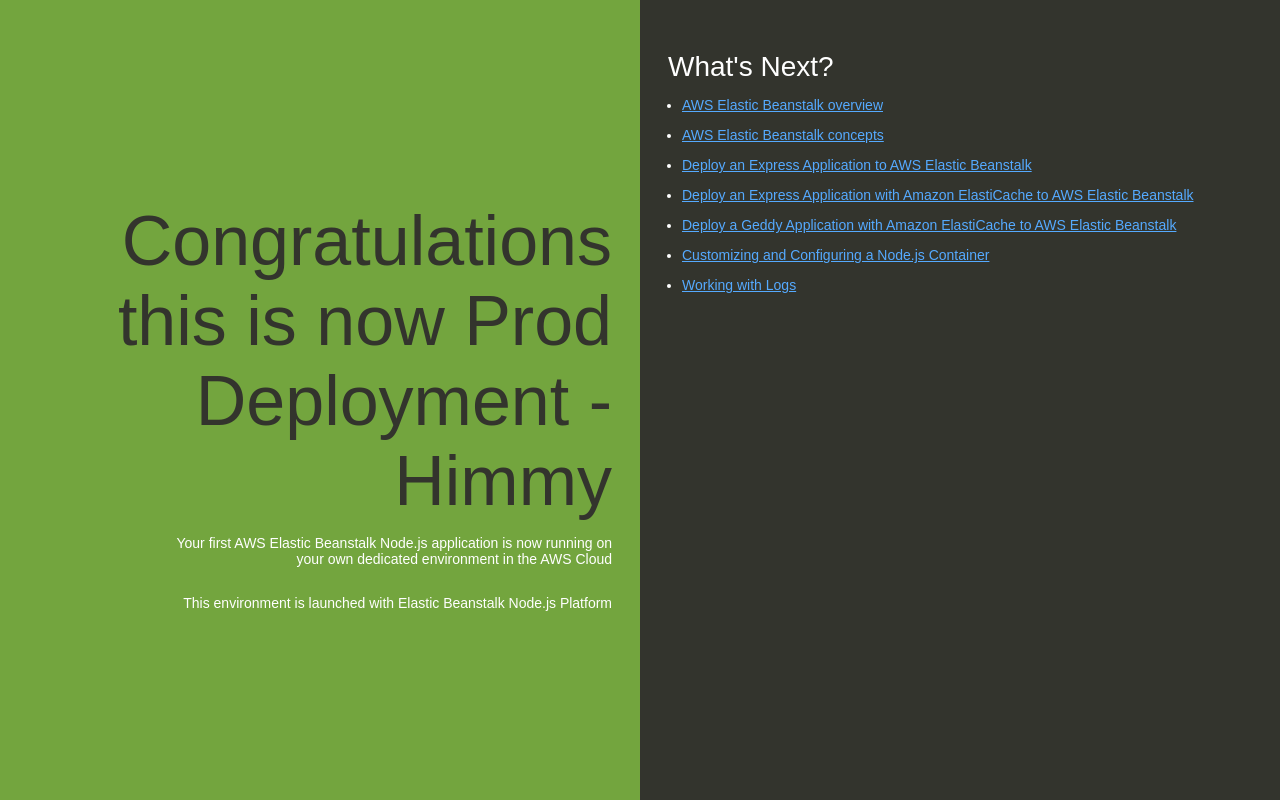
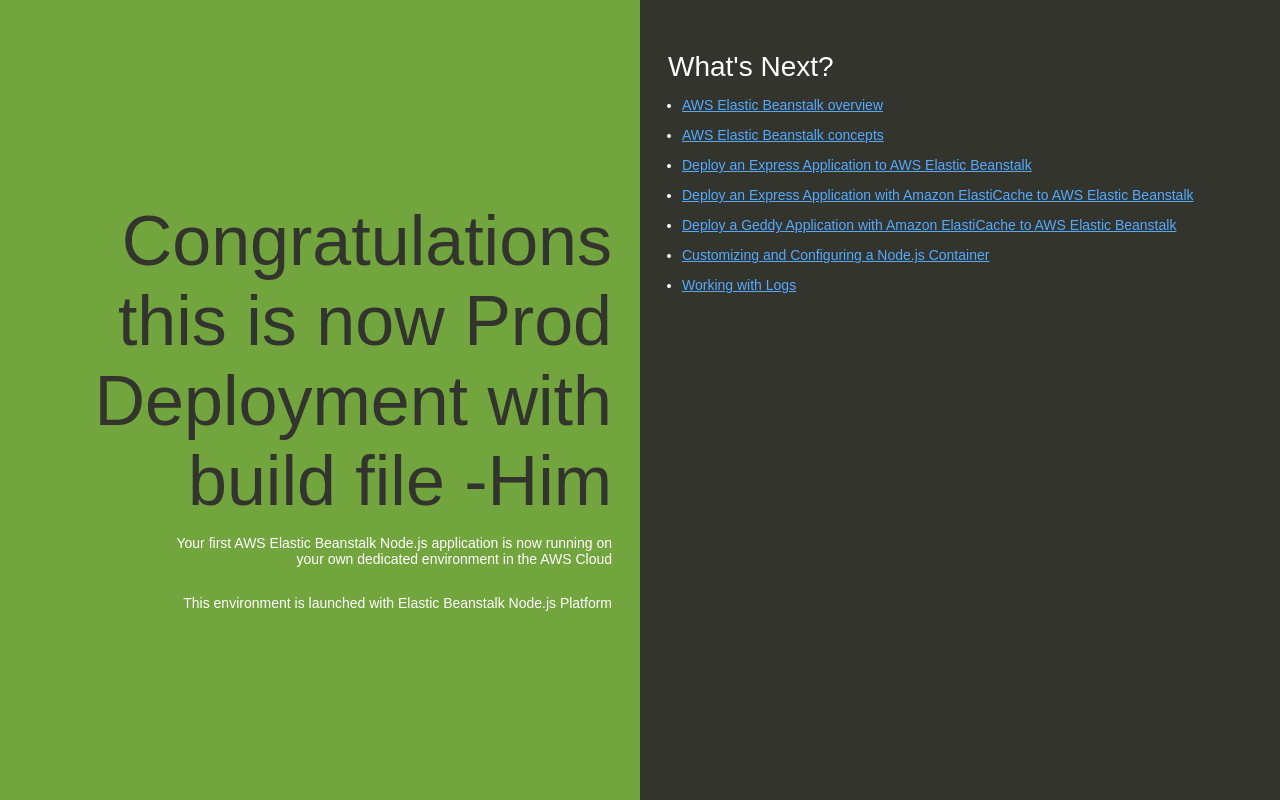
Before and after one commit to vhimanshuatgit/NBL-REPO, a website: page index.html in a window 1280 px wide. Drawn offline with Linux system fonts and the light colour scheme.

Commit message:
index.html appended and buildready.txt added

```diff
--- /dev/null
+++ b/buildready.txt
@@ -0,0 +1 @@
+this will kick off another build now
--- a/index.html
+++ b/index.html
@@ -74,7 +74,7 @@
   </head>
   <body>
     <div class="textColumn">
-      <h1>Congratulations this is now Prod Deployment -Himmy</h1>
+      <h1>Congratulations this is now Prod Deployment with build file -Him</h1>
       <p>Your first AWS Elastic Beanstalk Node.js application is now running on your own dedicated environment in the AWS Cloud</p>
       <p>This environment is launched with Elastic Beanstalk Node.js Platform</p>
     </div>
```
